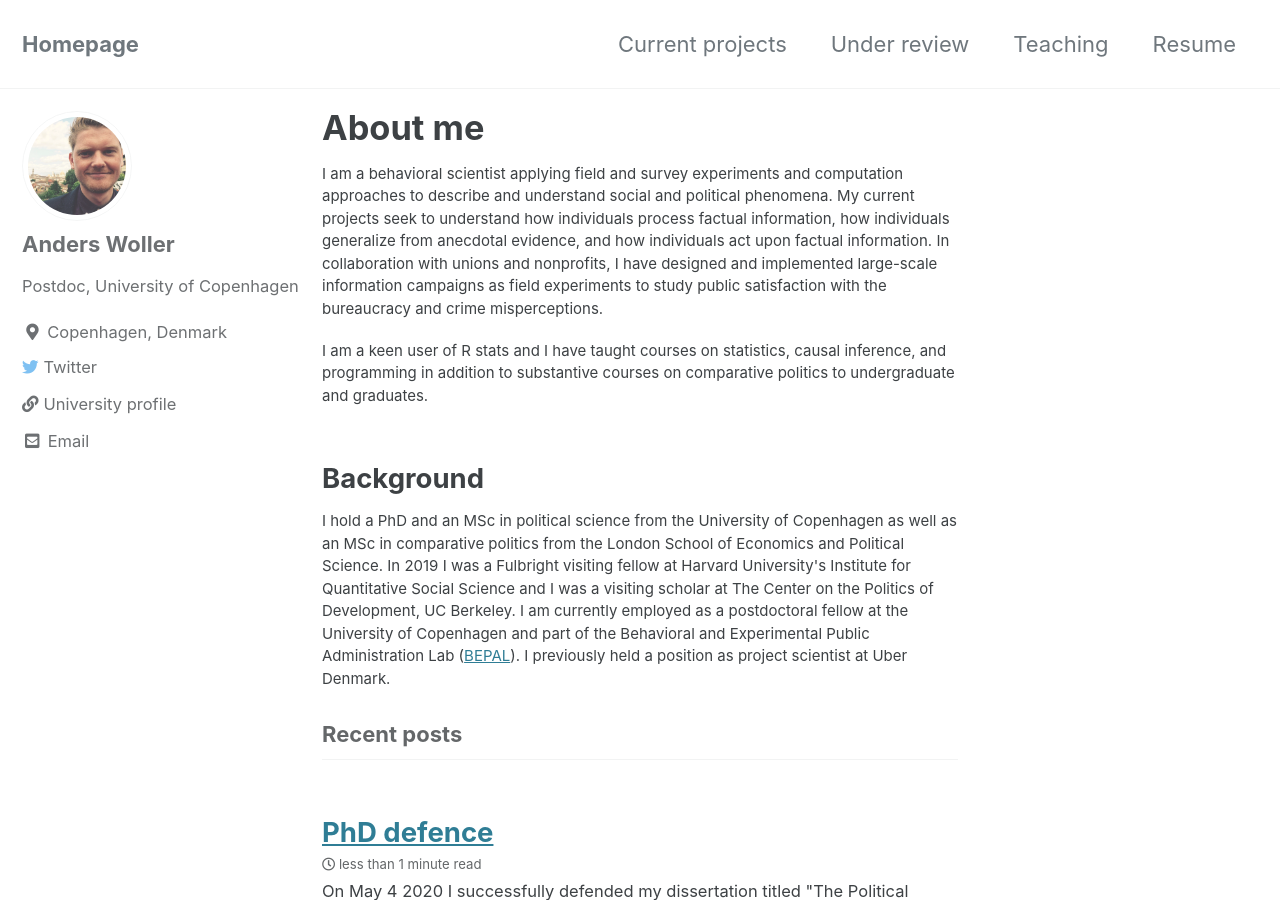
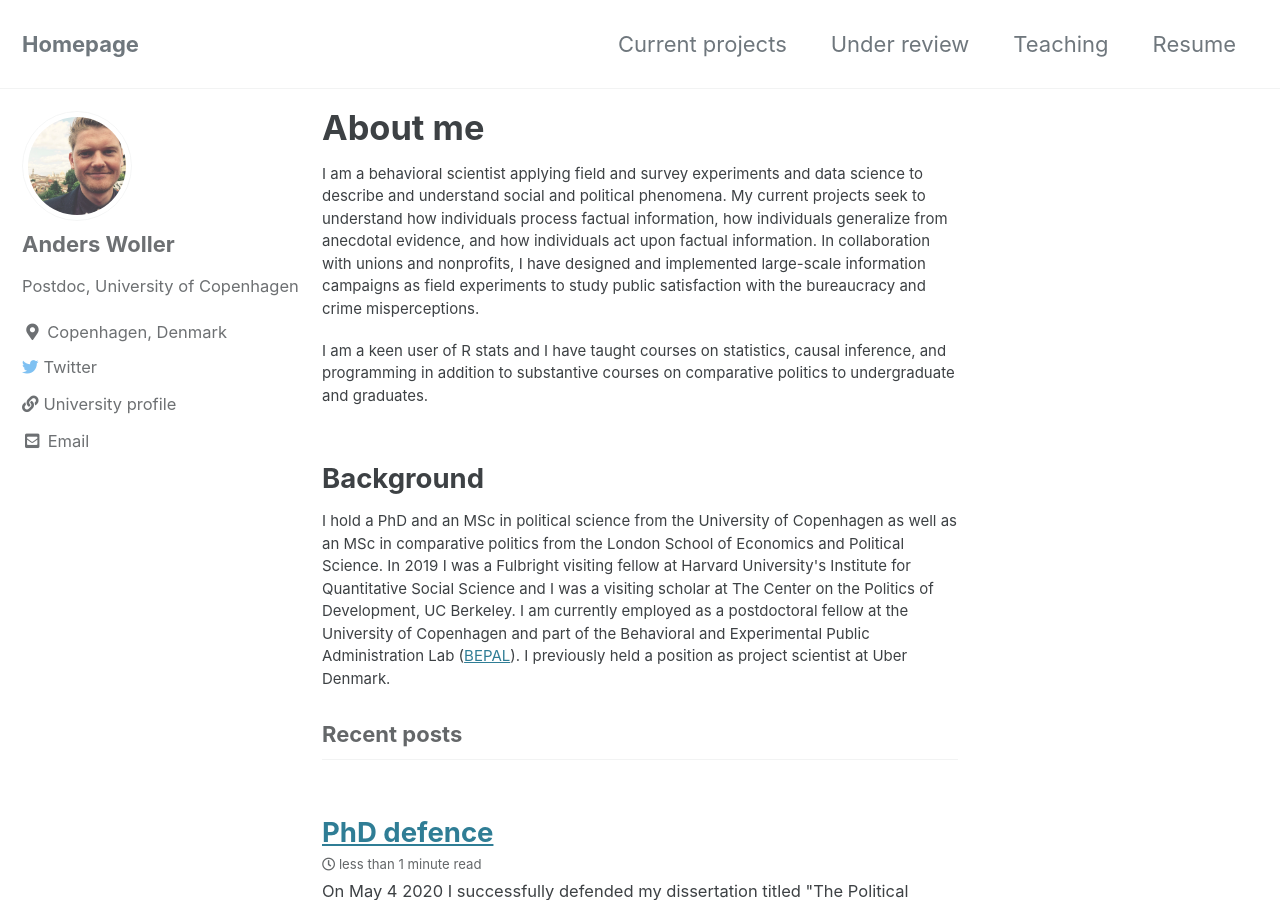
Before and after one commit to AndersWoller/AndersWoller.github.io, a Jekyll site: the page built from index.html, in a window 1280 px wide and 900 px high. Built offline with Jekyll 4.4.1, drawn with Linux system fonts in a browser that asks for light colours; cached includes are drawn as plain includes; the list of posts is cut into pages by our own code.

Commit message:
Update index.html

```diff
--- a/index.html
+++ b/index.html
@@ -5,7 +5,7 @@ title: "About me"
 ---
 
 <p style="font-size:15px">
-I am a behavioral scientist applying field and survey experiments and computation approaches to describe and understand social and political phenomena. My current
+I am a behavioral scientist applying field and survey experiments and data science to describe and understand social and political phenomena. My current
 projects seek to understand how individuals process factual information, how individuals generalize from anecdotal evidence, and how individuals act upon factual information.
 In collaboration with unions and nonprofits, I have designed and implemented large-scale information campaigns as field experiments to study public
 satisfaction with the bureaucracy and crime misperceptions.
```
